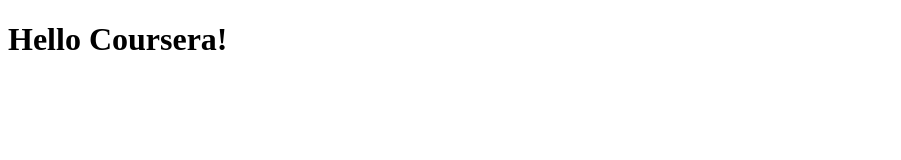
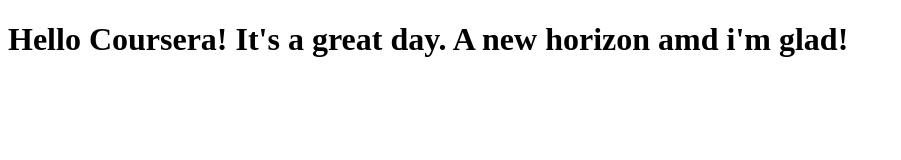
Before and after one commit to Lordchancellorr/new-website, a plain HTML site: page index.html in a window 1280 px wide. Shown: the whole page, without its empty margins (0-901 px from the left). Drawn offline with Linux system fonts and the light colour scheme.

Commit message:
An addition

```diff
--- a/index.html
+++ b/index.html
@@ -4,6 +4,6 @@
 	<title>Hello Coursera!</title>
 </head>
 <body>
-<h1>Hello Coursera!</h1>
+<h1>Hello Coursera! It's a great day. A new horizon amd i'm glad!</h1>
 </body>
 </html>
```
